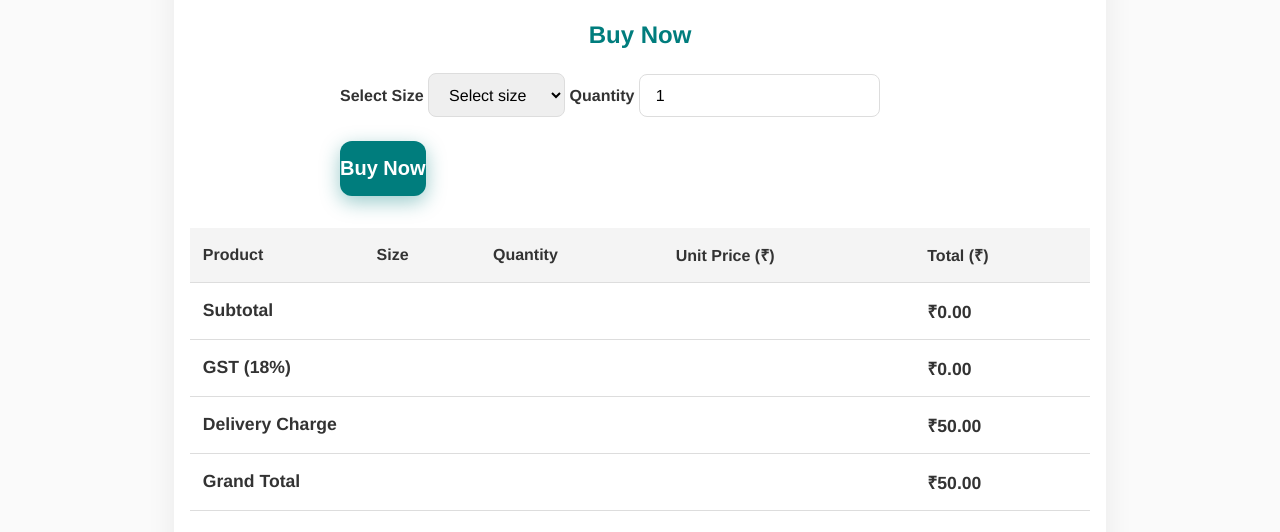
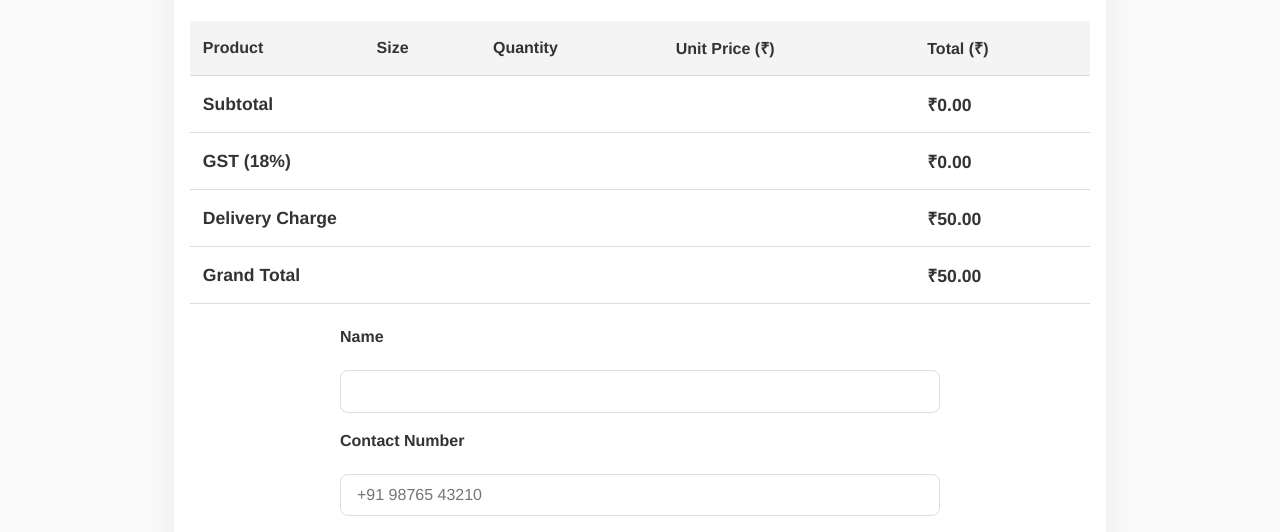
Before and after one commit to spavan2708/spavan2708.github.io, a plain HTML site: page checkout.html in a window 1280 px wide. Shown: the part 202-734 px from the top of the page. Drawn offline with Linux system fonts and the light colour scheme; sample sign-in values are in the browser's storage.

Commit message:
Update checkout.html

```diff
--- a/checkout.html
+++ b/checkout.html
@@ -151,7 +151,7 @@
   textarea {
     min-height: 90px;
   }
-  button.pay-btn, button.buy-btn {
+  button.pay-btn {
     background-color: #007d7d;
     color: white;
     padding: 1rem 0;
@@ -164,7 +164,7 @@
     transition: background-color 0.3s ease, box-shadow 0.3s ease;
     margin-top: 1.5rem;
   }
-  button.pay-btn:hover, button.buy-btn:hover {
+  button.pay-btn:hover {
     background-color: #005353;
     box-shadow: 0 8px 28px rgba(0,83,83,0.6);
   }
@@ -208,25 +208,7 @@
   </nav>
   <main>
     <h1>Checkout</h1>
-
-    <!-- Product selection for Buy Now -->
-    <section style="max-width:600px; margin: 0 auto 2rem auto;">
-      <h2>Buy Now</h2>
-      <label for="sizeSelect">Select Size</label>
-      <select id="sizeSelect" required>
-        <option value="" disabled selected>Select size</option>
-        <option value="S">Small</option>
-        <option value="M">Medium</option>
-        <option value="L">Large</option>
-        <option value="XL">Extra Large</option>
-      </select>
-
-      <label for="quantityInput">Quantity</label>
-      <input type="number" id="quantityInput" min="1" value="1" required />
-
-      <button class="buy-btn" onclick="buyNow()">Buy Now</button>
-    </section>
-
+    <!-- "Buy Now" section removed as requested -->
     <table>
       <thead>
         <tr>
@@ -257,22 +239,17 @@
         </tr>
       </tfoot>
     </table>
-
     <form id="deliveryForm" autocomplete="off">
       <label for="custName">Name</label>
       <input type="text" id="custName" name="custName" required />
-
       <label for="custContact">Contact Number</label>
       <input type="tel" id="custContact" name="custContact" required pattern="[0-9+ ]{7,15}" placeholder="+91 98765 43210" />
-
       <label for="custAddress">Delivery Address</label>
       <textarea id="custAddress" name="custAddress" required></textarea>
-
       <button type="submit" class="pay-btn">Pay</button>
     </form>
   </main>
   <footer>&copy; 2025 Furia. All rights reserved.</footer>
-
 <script>
   function updateUserUI() {
     const user = JSON.parse(localStorage.getItem('furiaUser') || 'null');
@@ -302,13 +279,11 @@
       userDropdown.style.display = 'none';
     }
   }
-
   function loadOrderItems() {
     const orderItemsTbody = document.getElementById('orderItems');
     let cart = JSON.parse(localStorage.getItem('furiaCart')) || [];
     orderItemsTbody.innerHTML = '';
     let subtotal = 0;
-
     cart.forEach(item => {
       const itemTotal = item.price * item.quantity;
       subtotal += itemTotal;
@@ -322,64 +297,13 @@
         </tr>
       `;
     });
-
     const gst = subtotal * 0.18;
     const deliveryCharge = 50;
     const grandTotal = subtotal + gst + deliveryCharge;
-
     document.getElementById('subtotalAmt').textContent = '₹' + subtotal.toFixed(2);
     document.getElementById('gstAmt').textContent = '₹' + gst.toFixed(2);
     document.getElementById('grandTotalAmt').textContent = '₹' + grandTotal.toFixed(2);
   }
-
-  function buyNow() {
-    const sizeSelect = document.getElementById('sizeSelect');
-    const quantityInput = document.getElementById('quantityInput');
-
-    const size = sizeSelect.value;
-    const quantity = parseInt(quantityInput.value);
-
-    if (!size) {
-      alert('Please select a size.');
-      return;
-    }
-    if (!quantity || quantity < 1) {
-      alert('Please enter a valid quantity.');
-      return;
-    }
-
-    const item = {
-      id: 123,  // unique id for this product
-      name: 'Furia Classic T-Shirt',
-      size: size,
-      price: 799,
-      quantity: quantity,
-    };
-
-    let cart = JSON.parse(localStorage.getItem('furiaCart')) || [];
-
-    // Check if item with same id & size already exists in cart
-    const existingItemIndex = cart.findIndex(
-      cartItem => cartItem.id === item.id && cartItem.size === item.size
-    );
-
-    if (existingItemIndex > -1) {
-      cart[existingItemIndex].quantity += item.quantity;
-    } else {
-      cart.push(item);
-    }
-
-    localStorage.setItem('furiaCart', JSON.stringify(cart));
-
-    loadOrderItems();
-
-    alert('Item added to cart!');
-
-    // Optionally clear selection (not required)
-    // sizeSelect.value = '';
-    // quantityInput.value = 1;
-  }
-
   window.onload = function() {
     updateUserUI();
     loadOrderItems();
```
